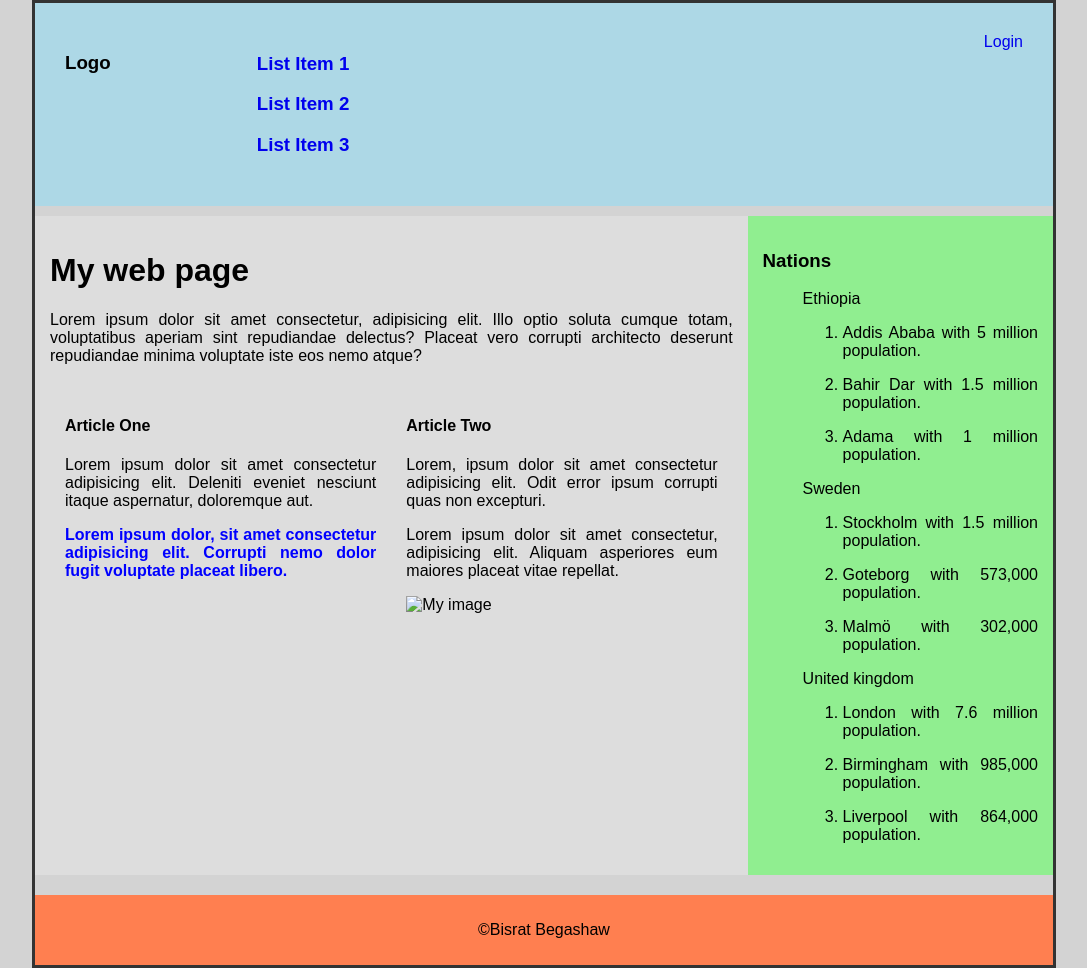
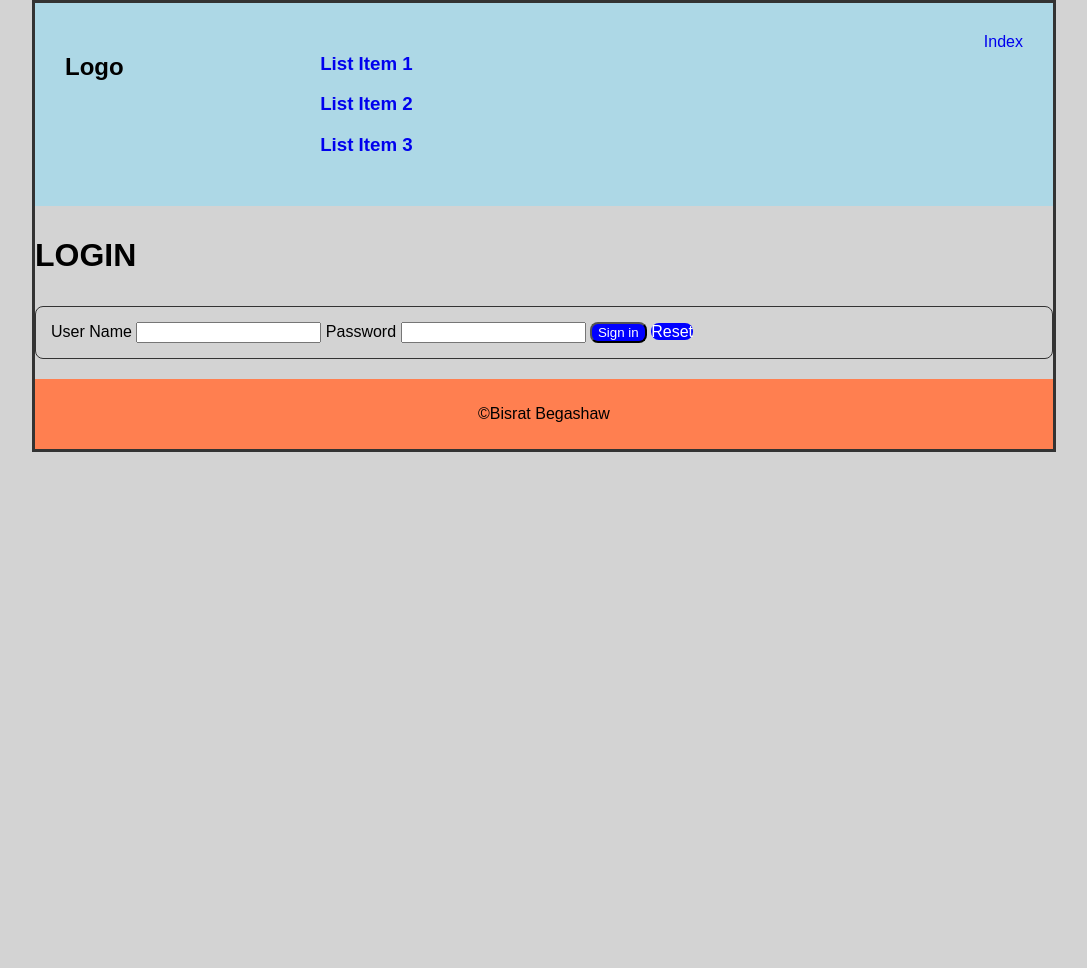
Before and after one commit to bisruka/Hello-World-, a plain HTML site: page Index.html in a window 1280 px wide. Shown: the whole page, without its empty margins (96-1183 px from the left). After the commit the page ends 800 px from the top, so only its background shows below. Drawn offline with Linux system fonts and the light colour scheme; files that its build step writes are made by us from their sources.

Commit message:
Update Index.html

```diff
--- a/Index.html
+++ b/Index.html
@@ -9,175 +9,67 @@
         <link rel="stylesheet" href="CSS/style1.css">
 
     </head>
+        <body>
+            <div class="header">
+                <header>
 
-        <body>
-
-            <div class="header">
-
-                <header>
                     <div class="leftpage">
-                        <h3>Logo</h3>
+                        <h2>Logo</h2>
                     </div>
-
                         <nav>
-                        <div class="nested">
-                        <ul>
-
-
-
-
+                            <ul class="navbar">
                                 <li>
                                     <h3><a href="#">List Item 1</a></h3>
                                 </li>
-
-
-
-
-
                                 <li>
                                     <h3><a href="#">List Item 2</a></h3>
                                 </li>
-
-
-
                                 <li>
                                     <h3><a href="#">List Item 3</a></h3>
                                 </li>
 
-
-
                             </ul>
-                        </div>
 
                         </nav>
 
                     <div class="rightpage">
-                            <a href="#">Login</a>
+                             <a href="index.html">Index</a>
                     </div>
-
 
                 </header>
             </div>
 
 
-            <div class="main-content">
+                <div class="item">
+                <h1>Login</h1>
+                </div>
+                    <div class="form">
+                        <form action="process.php" method="POST">
                             <div>
-                        <h1>My web page</h1>
+                                <label>User Name</label>
+                                <input type="text" id="userName" name="userName">
 
-                        <p>
-                            Lorem ipsum dolor sit amet consectetur, adipisicing elit. Illo optio soluta cumque totam, voluptatibus aperiam sint repudiandae delectus? Placeat vero corrupti architecto deserunt repudiandae minima voluptate iste eos nemo atque?
-                        </p>
+                                <label>Password</label>
+                                <input type="text" id="password" name="password">
 
-                    <section>
+                                <button class="btn">Sign in</button>
 
-
-                        <article>
-                            <div class="block">
-
-                            <h4>Article One</h4>
-                            <p>
-                                Lorem ipsum dolor sit amet consectetur adipisicing elit. Deleniti eveniet nesciunt itaque aspernatur, doloremque aut.
-                            </p>
-
-                                <div class="bold">
-                                    <p>Lorem ipsum dolor, sit amet consectetur adipisicing elit. Corrupti nemo dolor fugit voluptate placeat libero.</p>
+                                <label class="reset">Reset</label>
                             </div>
+                        </form>
                     </div>
 
-                        </article>
-
-                        <article>
-                            <div class="block">
-
-                            <h4>Article Two</h4>
-                            <p>
-                                Lorem, ipsum dolor sit amet consectetur adipisicing elit. Odit error ipsum corrupti quas non excepturi.
-                            </p>
-                            <p>
-                                Lorem ipsum dolor sit amet consectetur, adipisicing elit. Aliquam asperiores eum maiores placeat vitae repellat.
-                            </p>
-                            <img src="image/image1.jpg" alt="My image" width="200">
-                            </div>
-
-                        </article>
-
-                    </section>
-                </div>
-
-
-                <div>
-                    <div class="aside">
-                    <aside>
-
-                        <h3>Nations</h3>
-                        <ul>
-                            <li>
-                                Ethiopia
-                            <ol>
-
-                                <li>
-                                    <p>Addis Ababa with 5 million population.</p>
-                                </li>
-                                <li>
-                                    <p>Bahir Dar with 1.5 million population.</p>
-                                </li>
-                                <li>
-                                    <p>Adama with 1 million population.</p>
-                                </li>
-
-                            </ol>
-                            </li>
-
-                            <li>
-                                Sweden
-                            <ol>
-                                <li>
-                                    <p>Stockholm with 1.5 million population.</p>
-                                </li>
-                                <li>
-                                    <p>Goteborg with 573,000 population.</p>
-                                </li>
-                                <li>
-                                    <p>Malmö with 302,000 population. </p>
-                                </li>
-
-                            </ol>
-                            </li>
-
-                            <li>
-                                United kingdom
-                            <ol>
-                              <li>
-                                  <p>London with 7.6 million population.</p>
-                                </li>
-                              <li>
-                                  <p>Birmingham with 985,000 population.</p>
-                              </li>
-                              <li>
-                                  <p>Liverpool with 864,000 population.</p>
-                              </li>
-                            </ol>
-
-                            </li>
-                        </ul>
-
-                    </aside>
-                    </div>
-                </div>
-
-
-            </div>
-
+                <footer>
                     <div class="footer">
-
-                <footer>
                         <p>
                         <span class="glyphicon">&#169;</span>Bisrat Begashaw
                         </p>
+                    </div>
+
                 </footer>
-            </div>
 
 
         </body>
 
+
     </html>
```
Lines whose indentation alone changed are shown as unchanged.
